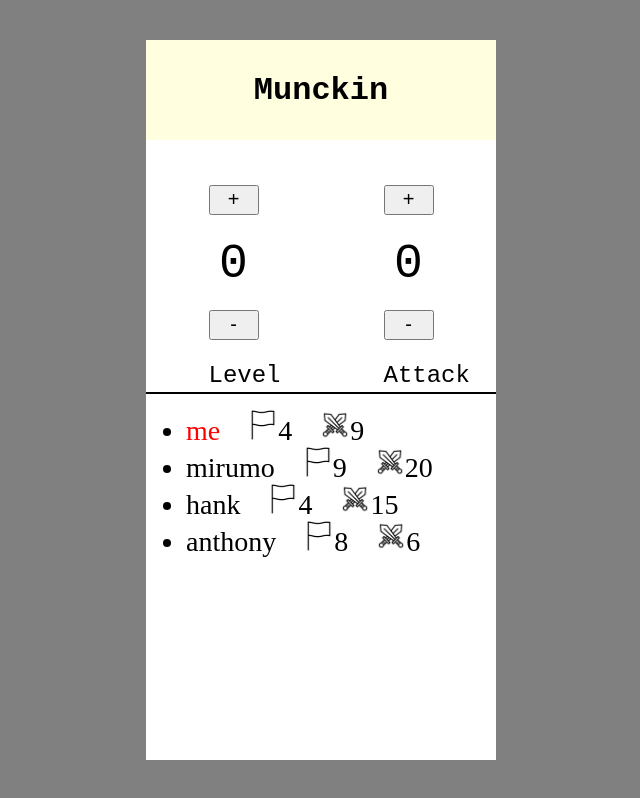
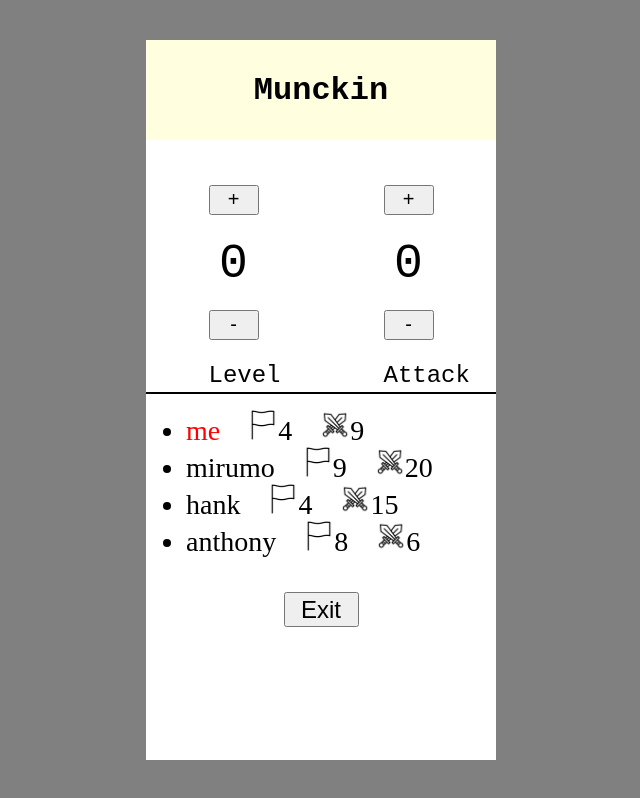
Before and after one commit to mirumodapon/border-game-tool_munchkin, a React (Create React App) app in the folder munchkin/: page /room in a window 1280 px wide. Shown: the whole page, without its empty margins (319-959 px from the left). Built offline with nearby package versions, Linux system fonts and the light colour scheme.

Commit message:
edit name in room

```diff
--- a/munchkin/src/component/Room.jsx
+++ b/munchkin/src/component/Room.jsx
@@ -1,4 +1,5 @@
-import React, { Component } from 'react';
+import React, { Component, Fragment } from 'react';
+import { Link } from 'react-router-dom';
 import attackIcon from '../image/attack.png';
 import goal from '../image/goal.png';
 import '../css/room.scss';
@@ -8,7 +9,21 @@
             { name: 'mirumo', attack: 20, level: 9 },
             { name: 'hank', attack: 15, level: 4 },
             { name: 'anthony', attack: 6, level: 8 }
-        ]
+        ],
+        name: this.props.name,
+        editName: <span>{this.props.name}&emsp;</span>
+    }
+    completee = () => {
+        let temp = <span>{this.state.name}&emsp;</span>;
+        this.setState({ editName: temp });
+        /// send message
+    }
+    editName = () => {
+        let temp = <input className="editName" onBlur={this.completee} onChange={this.change}></input>;
+        this.setState({ editName: temp });
+    }
+    change = (e) => {
+        this.setState({ name: e.target.value });
     }
     render() {
         const temp = this.state.list.map(
@@ -22,8 +37,8 @@
                 </li>
         );
         const self = (
-            <li className="listItem">
-                <span>{this.props.name}&emsp;</span>
+            <li className="listItem" onClick={this.editName}>
+                {this.state.editName}
                 <img src={goal} className="icon" alt="goal levelIcon" />
                 <span>{this.props.level}&emsp;</span>
                 <img src={attackIcon} className="icon" alt="attackIcon sword" />
@@ -31,10 +46,14 @@
             </li>
         );
         return (
-            <ul>
-                {self}
-                {temp}
-            </ul>
+            <Fragment>
+                <ul>
+                    {self}
+                    {temp}
+                </ul>
+                <br />
+                <button className="exit"><Link to="/">Exit</Link></button>
+            </Fragment>
         );
     }
 }
--- a/munchkin/src/component/Start.jsx
+++ b/munchkin/src/component/Start.jsx
@@ -1,11 +1,13 @@
 import React, { Component, Fragment } from 'react';
+import { Link } from 'react-router-dom';
 import '../css/start.scss';
 class Start extends Component {
     state = {
         roomNumber: ""
     }
     start = () => {
-
+        console.log('start');
+        // send message
     }
     onChange = (e) => {
         let room = e.target.value;
@@ -18,7 +20,7 @@
                     <div className="center">
                         <span className="text">Room Number</span>
                         <input type="number" className="input" onChange={this.onChange} />
-                        <button className="btn" onClick={this.start}>Start</button>
+                        <button className="btn" onClick={this.start}><Link to="/room">Start</Link></button>
                     </div>
                 </div>
             </Fragment>
--- a/munchkin/src/css/app.scss
+++ b/munchkin/src/css/app.scss
@@ -7,6 +7,12 @@
     "level attack"
     "list list";
 }
+
+a {
+    color: black;
+    text-decoration: none;
+}
+
 @media screen and (min-width: 450px) {
     #container {
         height: 90vh;
--- a/munchkin/src/css/room.scss
+++ b/munchkin/src/css/room.scss
@@ -7,3 +7,17 @@
         color: red;
     }
 }
+.exit {
+    width: 75px;
+    height: 35px;
+    font-size: 24px;
+    position: absolute;
+    left: 0;right: 0;
+    margin: auto;
+}
+
+.editName {
+    width: 100px;
+    height: 25px;
+    font-size: 25px;
+}
```
